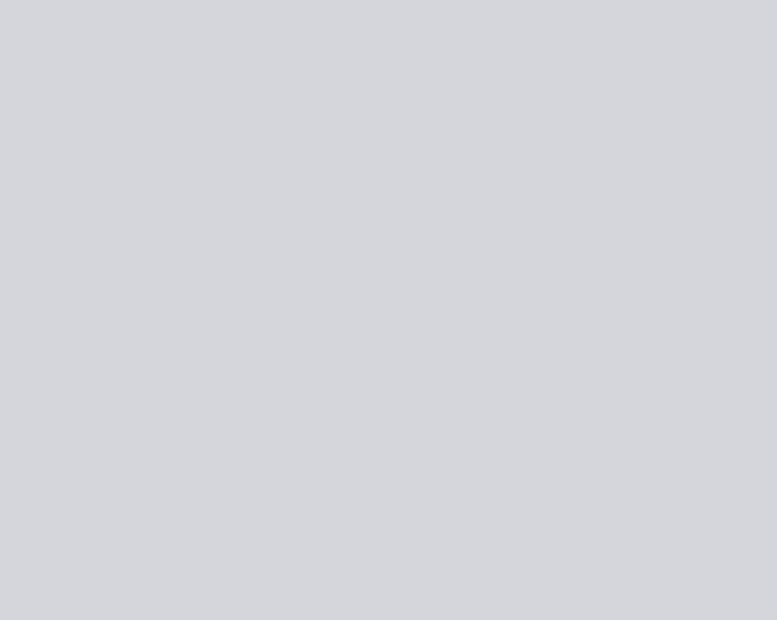
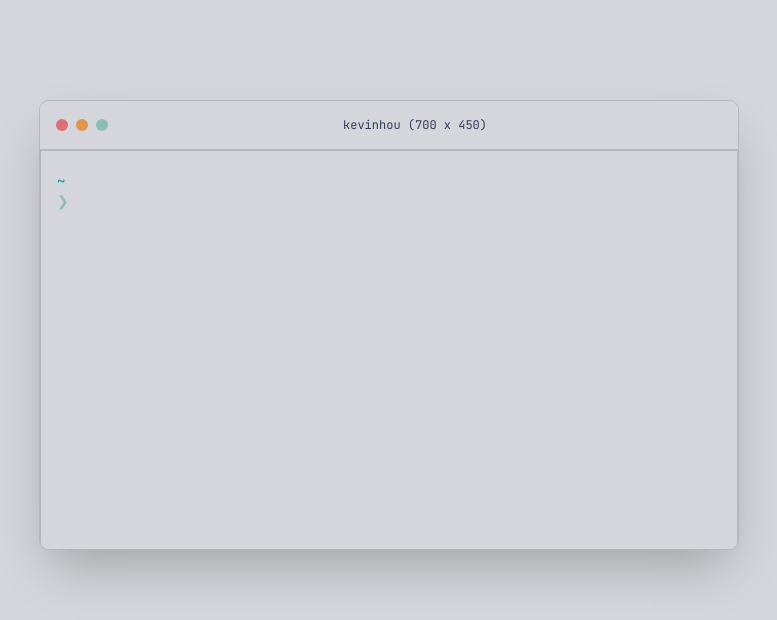
Before and after one commit to kevinnhou/kevinhou-com, a Next.js app: page / in a window 1280 px wide. Shown: the top 620 px of the page, without its empty margins (61-838 px from the left). Built offline with nearby package versions, Linux system fonts and the light colour scheme.

Commit message:
feat: add terminal interface to home

```diff
--- a/src/app/page.tsx
+++ b/src/app/page.tsx
@@ -1,3 +1,44 @@
+"use client"
+
+import { useState } from "react"
+
+import Terminal from "~/terminal/terminal"
+import Window from "~/terminal/window"
+
 export default function Home() {
-  return <></>
+  const [showTerminal, setShowTerminal] = useState(true)
+
+  function handleClose() {
+    setShowTerminal(false)
+  }
+
+  function handleClick() {
+    if (!showTerminal) {
+      setShowTerminal(true)
+    }
+  }
+
+  return (
+    <div
+      className="min-h-screen flex items-center justify-center p-4"
+      onClick={handleClick}
+    >
+      {showTerminal
+        ? (
+            <Window
+              defaultHeight={450}
+              defaultWidth={700}
+              minHeight={300}
+              minWidth={400}
+              onClose={handleClose}
+              title="kevinhou"
+            >
+              <Terminal />
+            </Window>
+          )
+        : (
+            <></>
+          )}
+    </div>
+  )
 }
```
